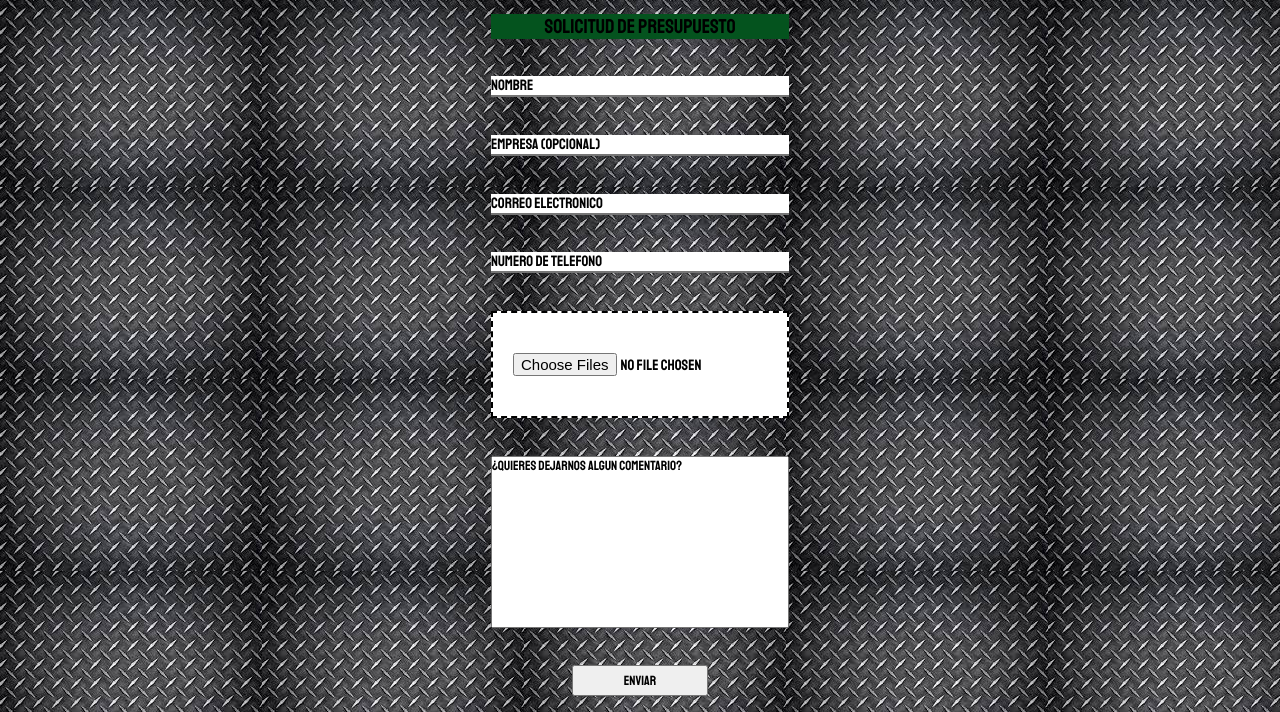
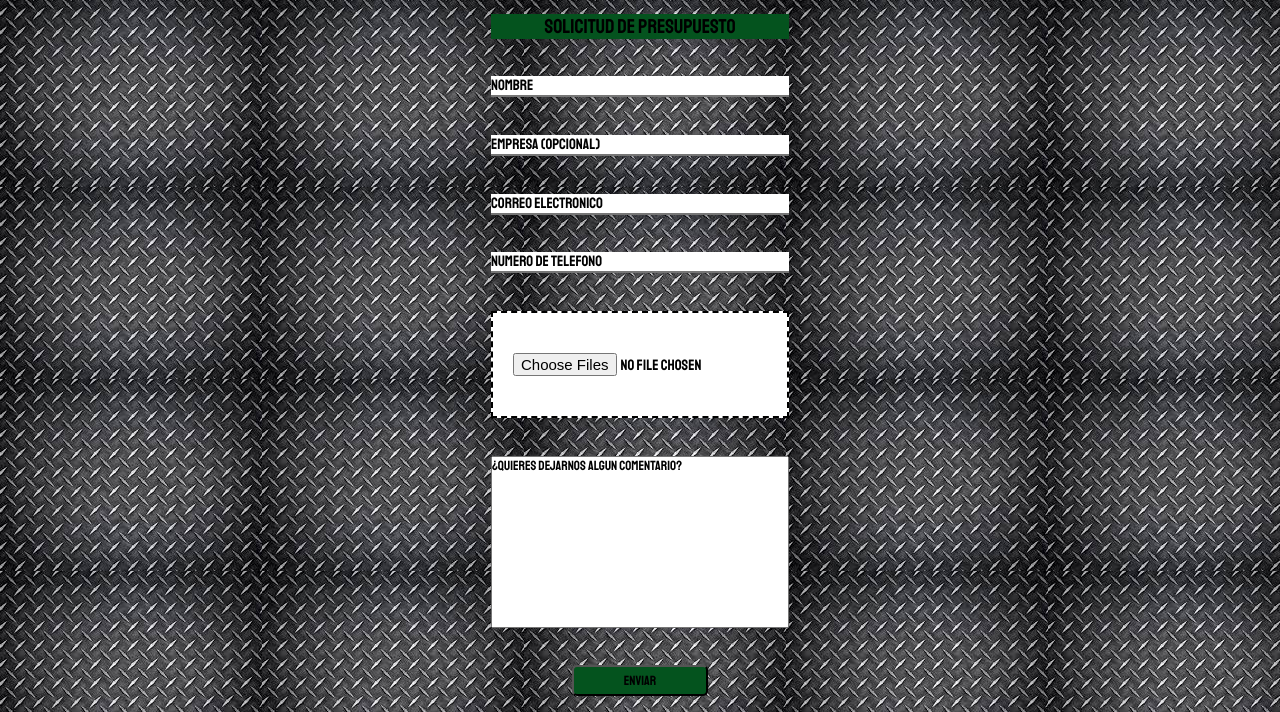
Before and after one commit to Joaqomor/PreEntrega, a website: page pages/presupuesto.html in a window 1280 px wide. Shown: the part 69-781 px from the top of the page. Drawn offline with Linux system fonts and the light colour scheme; a web font is replaced by a local one.

Commit message:
cambia color de los botones

```diff
--- a/sass/_Presupuesto.scss
+++ b/sass/_Presupuesto.scss
@@ -30,7 +30,9 @@
         }
         .botonPresupuesto{
             margin: auto;
-            padding: 5px 50px;
+                padding: 5px 50px;
+                border-radius: 5px;
+                background-color: $primaryColor ;
         }
 
 
```
Also changed, not shown: Stylesheet/Style.css.
